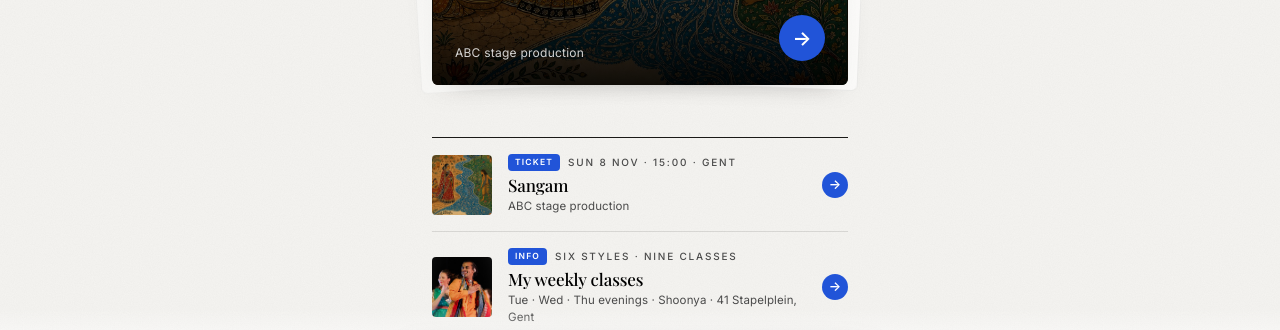
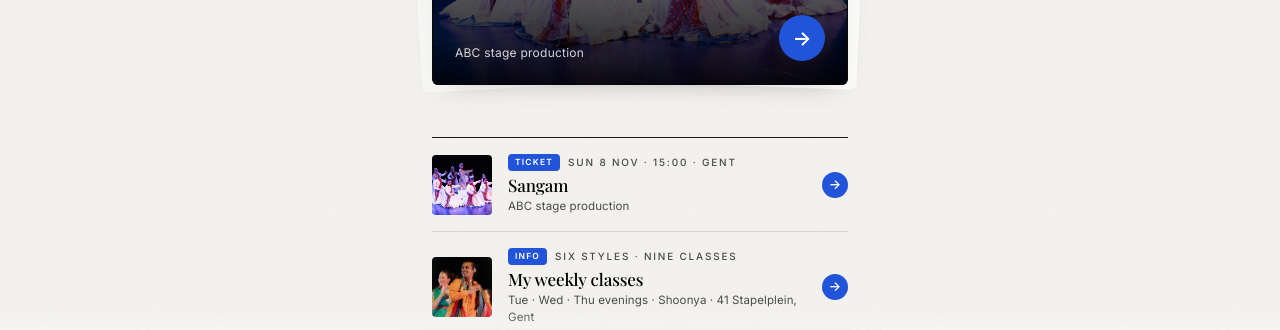
Before and after one commit to swapnildagliya/swapnil-bio, a plain HTML site: page index.html in a window 1280 px wide. Shown: the part 397-727 px from the top of the page. Drawn offline with nearby package versions, Linux system fonts and the light colour scheme; a web font is replaced by a local one.

Commit message:
Sangam card: ABC ensemble stage photo, same as the Shoonya bio
Co-Authored-By: Claude Opus 5.5 (1M context) <noreply@anthropic.com>

```diff
--- a/index.html
+++ b/index.html
@@ -676,7 +676,7 @@ const EVENTS = [
     startTime:'19:30', endTime:'21:00',
     dateLabel:'ABC stage production', location:'',
     style:'bollywood',
-    image:'images/sangam-artwork.jpg',
+    image:'images/sangam.jpg',
     url:'https://links.shoonyadance.com/go/ticket',
     cta:'Buy a ticket',
   },
@@ -688,7 +688,7 @@ const EVENTS = [
     startTime:'15:00', endTime:'16:30',
     dateLabel:'ABC stage production', location:'',
     style:'bollywood',
-    image:'images/sangam-artwork.jpg',
+    image:'images/sangam.jpg',
     url:'https://links.shoonyadance.com/go/ticket',
     cta:'Buy a ticket',
   },
```
Also changed, not shown: images/sangam-artwork.jpg (deleted), images/sangam.jpg (added).
